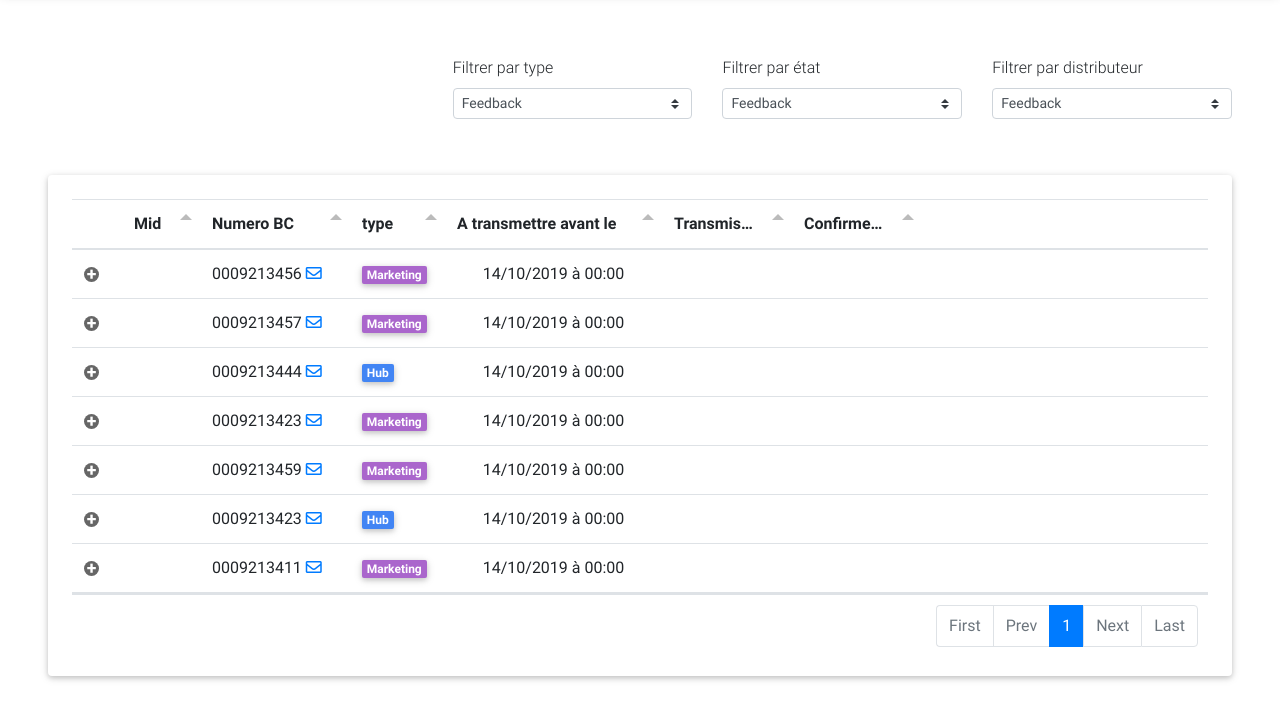
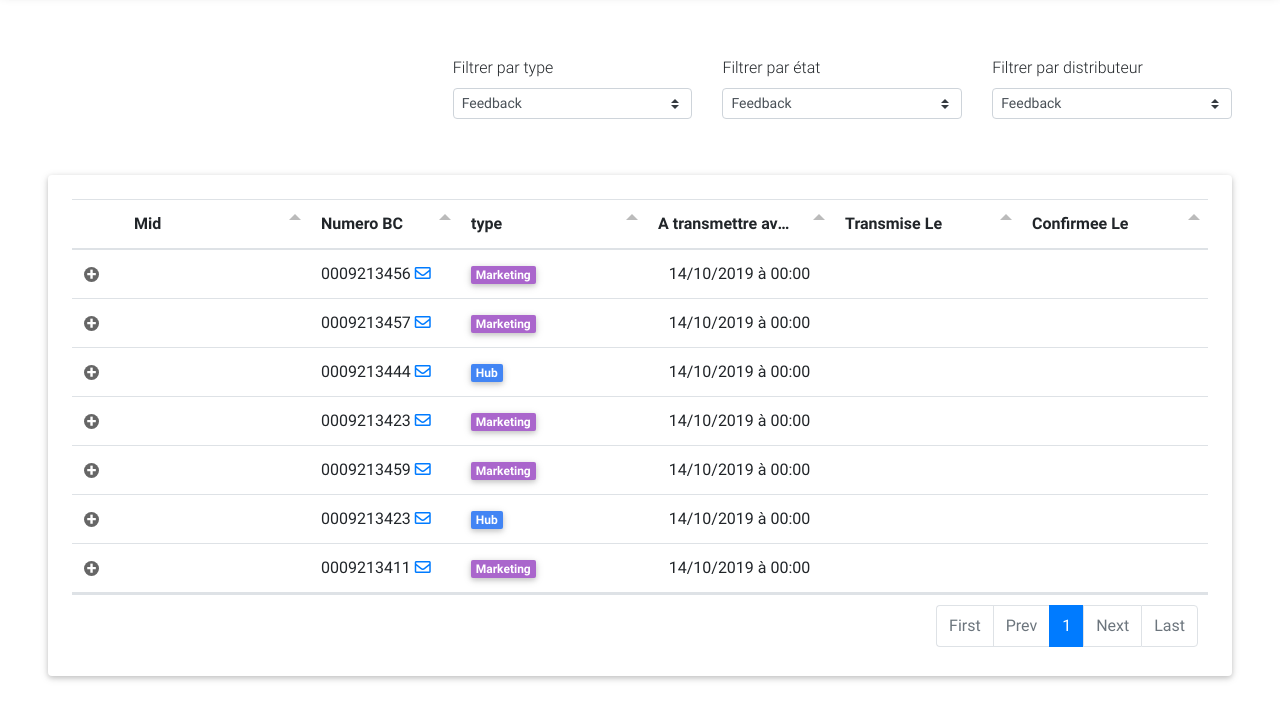
Before and after one commit to Captiva-IT/iTec-Template, a plain HTML site: page Commandes.html in a window 1280 px wide. Shown: the part 72-792 px from the top of the page. Drawn offline with Linux system fonts and the light colour scheme.

Commit message:
Correction Updated

```diff
--- a/Commandes.html
+++ b/Commandes.html
@@ -226,7 +226,7 @@
 
         var table = new Tabulator("#main-table", {
             data: commandeData,           //load row data from array
-            layout: "fitDataFill",      //fit columns to width of table
+            layout: "fitColumns",      //fit columns to width of table
             pagination: "local",       //paginate the data
             paginationSize: 7,         //allow 7 rows per page of data
             movableColumns: true,      //allow column order to be changed
@@ -237,10 +237,10 @@
                 { formatter: "responsiveCollapse", width: 50, minWidth: 30, align: "center", resizable: false, headerSort: false },
                 { title: "Mid", field: "mid" },
                 { title: "Numero BC", field: "numeroBC", badge, width: 150, formatter: msgIcon, align: "left" },
-                { title: "type", field: "type", formatter: badge, width: 95 },
+                { title: "type", field: "type", formatter: badge },
                 { title: "A transmettre avant le", field: "aTransmettreAvant", sorter: "date", align: "center" },
-                { title: "Transmise Le", field: "tranmiseLe", width: 130, sorter: "date", align: "center" },
-                { title: "Confirmee Le", field: "confirmeLe", width: 130, sorter: "date", align: "center" },
+                { title: "Transmise Le", field: "tranmiseLe", minWidth: 130, sorter: "date", align: "center" },
+                { title: "Confirmee Le", field: "confirmeLe", minWidth: 130, sorter: "date", align: "center" },
             ],
         });
 
```
Also changed, not shown: Livraisons.html (+1 -1 lines), 1 other file.
